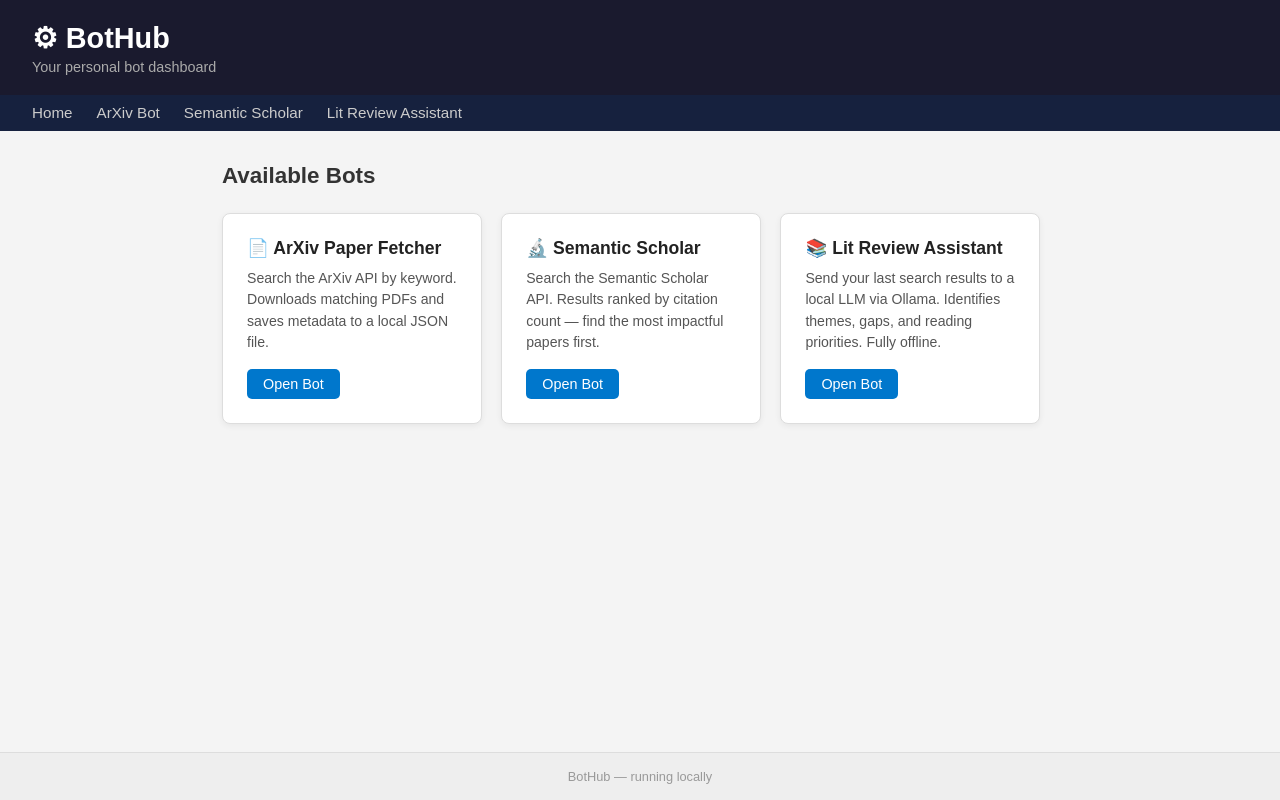
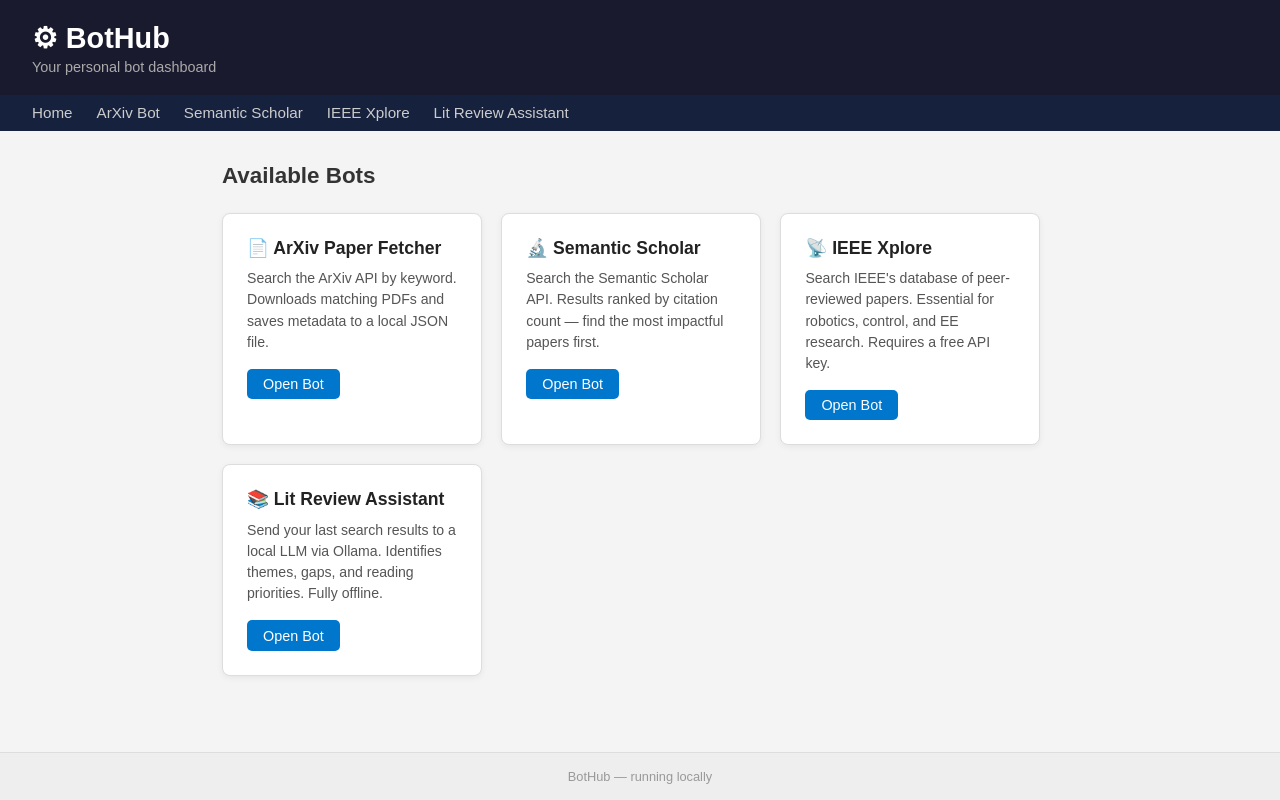
Before and after one commit to UmutAkti888/Bot_Fortress, a Flask app: page / in a window 1280 px wide. Run offline with Flask 3, Linux system fonts and the light colour scheme; some libraries are stand-ins or nearby versions.

Commit message:
Add IEEE Xplore bot with API key support, year filter, CSV export
- bots/ieee_bot.py: search by keyword, year range, citation sort
- bothub/templates/ieee.html: search form with year filter, citation badges, DOI links
- app.py: /ieee GET/POST route, /ieee/export CSV route, loads .env via python-dotenv
- .env.example: template for API key setup (safe to commit, no real keys)
- .gitignore: added ieee_results.json, clarified .env comment
- requirements.txt: added python-dotenv
- base.html, index.html: IEEE Xplore added to nav and dashboard

Co-Authored-By: Claude Sonnet 4.6 <noreply@anthropic.com>

```diff
--- a/bothub/app.py
+++ b/bothub/app.py
@@ -18,6 +18,14 @@ sys.path.insert(0, REPO_ROOT)
 from bots.arxiv_bot import search, download_pdfs
 from bots.semantic_scholar_bot import search as semantic_search
 from bots.lit_review_bot import load_papers, build_prompt, SYSTEM_MESSAGE
+from bots.ieee_bot import search as ieee_search
+
+# Load .env file if present (IEEE_API_KEY etc.)
+try:
+    from dotenv import load_dotenv
+    load_dotenv(os.path.join(REPO_ROOT, ".env"))
+except ImportError:
+    pass  # python-dotenv not installed — keys must be set as system env vars
 
 SEMANTIC_RESULTS_FILE = os.path.join(REPO_ROOT, "semantic_results.json")
 
@@ -201,6 +209,71 @@ def semantic_export():
     )
 
 
+@app.route("/ieee", methods=["GET", "POST"])
+def ieee():
+    api_key_set = bool(os.environ.get("IEEE_API_KEY", ""))
+
+    if request.method == "POST" and api_key_set:
+        raw_keywords = request.form.get("keywords", "")
+        max_results  = int(request.form.get("max_results", 10))
+        keywords     = [kw.strip() for kw in raw_keywords.split(",") if kw.strip()]
+        from_year    = request.form.get("from_year", "").strip()
+        to_year      = request.form.get("to_year",   "").strip()
+        from_year    = int(from_year) if from_year.isdigit() else None
+        to_year      = int(to_year)   if to_year.isdigit()   else None
+
+        try:
+            papers = ieee_search(keywords, max_results=max_results,
+                                 from_year=from_year, to_year=to_year)
+            return render_template(
+                "ieee.html",
+                papers=papers, last_query=raw_keywords,
+                max_results=max_results,
+                from_year=from_year or "", to_year=to_year or "",
+                api_key_set=api_key_set, searched=True,
+            )
+        except Exception as e:
+            return render_template(
+                "ieee.html",
+                papers=[], last_query=raw_keywords, max_results=max_results,
+                from_year=from_year or "", to_year=to_year or "",
+                api_key_set=api_key_set, searched=True, error=str(e),
+            )
+
+    return render_template(
+        "ieee.html",
+        papers=[], last_query="", max_results=10,
+        from_year="", to_year="",
+        api_key_set=api_key_set, searched=False,
+    )
+
+
+@app.route("/ieee/export", methods=["POST"])
+def ieee_export():
+    """Export last IEEE Xplore results as a CSV file."""
+    ieee_results_file = os.path.join(REPO_ROOT, "ieee_results.json")
+    papers = []
+    if os.path.exists(ieee_results_file):
+        with open(ieee_results_file, encoding="utf-8") as f:
+            papers = json.load(f)
+
+    output = io.StringIO()
+    output.write('\ufeff')  # UTF-8 BOM for Excel
+    writer = csv.writer(output)
+    writer.writerow(["Title", "Authors", "Year", "Citations", "Publication", "Abstract", "DOI", "Page", "PDF"])
+    for paper in papers:
+        writer.writerow([
+            paper["title"], ", ".join(paper["authors"]), paper["year"],
+            paper["citations"], paper["publication"], paper["abstract"],
+            paper["doi"], paper["url"], paper["pdf_url"],
+        ])
+    output.seek(0)
+    return Response(
+        output.getvalue(), mimetype="text/csv",
+        headers={"Content-Disposition": "attachment; filename=ieee_results.csv"}
+    )
+
+
 @app.route("/litreview", methods=["GET"])
 def litreview():
     """
--- a/bothub/requirements.txt
+++ b/bothub/requirements.txt
@@ -2,3 +2,4 @@ flask
 feedparser
 requests
 markdown
+python-dotenv
--- a/bothub/templates/base.html
+++ b/bothub/templates/base.html
@@ -27,6 +27,7 @@
         <a href="/">Home</a>
         <a href="/arxiv">ArXiv Bot</a>
         <a href="/semantic">Semantic Scholar</a>
+        <a href="/ieee">IEEE Xplore</a>
         <a href="/litreview">Lit Review Assistant</a>
     </nav>
 
--- a/bothub/templates/index.html
+++ b/bothub/templates/index.html
@@ -34,6 +34,12 @@
     </div>
 
     <div class="bot-card">
+        <h3>📡 IEEE Xplore</h3>
+        <p>Search IEEE's database of peer-reviewed papers. Essential for robotics, control, and EE research. Requires a free API key.</p>
+        <a href="/ieee" class="btn">Open Bot</a>
+    </div>
+
+    <div class="bot-card">
         <h3>📚 Lit Review Assistant</h3>
         <p>Send your last search results to a local LLM via Ollama. Identifies themes, gaps, and reading priorities. Fully offline.</p>
         <a href="/litreview" class="btn">Open Bot</a>
--- /dev/null
+++ b/bots/ieee_bot.py
@@ -0,0 +1,96 @@
+# ieee_bot.py — IEEE Xplore metadata search.
+# Uses the official IEEE Xplore API (requires a free API key from developer.ieee.org).
+# Terms of use: non-commercial educational/research use only.
+# Rate limits: 10 calls/second, 200 calls/day.
+
+import os
+import json
+import requests
+from urllib.parse import urlencode
+
+# Load API key from environment variable.
+# Set it in a .env file at the repo root: IEEE_API_KEY=your_key_here
+IEEE_API_KEY  = os.environ.get("IEEE_API_KEY", "")
+IEEE_BASE_URL = "https://ieeexploreapi.ieee.org/api/v1/search/articles"
+
+RESULTS_FILE  = os.path.join(os.path.dirname(__file__), "..", "ieee_results.json")
+
+
+def search(
+    keywords: list[str],
+    max_results: int = 10,
+    from_year: int = None,
+    to_year: int = None,
+) -> list[dict]:
+    """
+    Search IEEE Xplore for papers matching the given keywords.
+    Returns a list of paper metadata dicts.
+    Raises RuntimeError if no API key is configured.
+    """
+    if not IEEE_API_KEY:
+        raise RuntimeError(
+            "IEEE_API_KEY is not set. Add it to your .env file: IEEE_API_KEY=your_key_here"
+        )
+
+    # IEEE uses a single query string — join keywords with spaces (OR logic)
+    query = " ".join(keywords)
+
+    params = {
+        "apikey":      IEEE_API_KEY,
+        "querytext":   query,
+        "max_records": min(max_results, 200),  # IEEE max is 200 per request
+        "sort_field":  "article_number",
+        "sort_order":  "desc",
+    }
+
+    # Optional year range filter
+    if from_year:
+        params["start_year"] = from_year
+    if to_year:
+        params["end_year"] = to_year
+
+    url = IEEE_BASE_URL + "?" + urlencode(params)
+    print(f"[IEEE Bot] Querying: {url}")
+
+    response = requests.get(url, timeout=15)
+    response.raise_for_status()
+    data = response.json()
+
+    articles = data.get("articles", [])
+    if not articles:
+        print("[IEEE Bot] No results found.")
+        return []
+
+    results = []
+    for article in articles:
+        # Extract authors — IEEE returns a nested dict
+        authors_data = article.get("authors", {}).get("authors", [])
+        authors = [a.get("full_name", "") for a in authors_data]
+
+        # Build a PDF link if one is available
+        pdf_url = article.get("pdf_url", "")
+        if pdf_url and not pdf_url.startswith("http"):
+            pdf_url = "https://ieeexplore.ieee.org" + pdf_url
+
+        results.append({
+            "id":           str(article.get("article_number", "")),
+            "title":        article.get("title", "No title"),
+            "authors":      authors,
+            "year":         str(article.get("publication_year", "")),
+            "abstract":     article.get("abstract", ""),
+            "citations":    article.get("citing_paper_count", 0),
+            "doi":          article.get("doi", ""),
+            "url":          article.get("html_url", ""),
+            "pdf_url":      pdf_url,
+            "publication":  article.get("publication_title", ""),
+        })
+
+    # Sort by citation count — most cited first
+    results.sort(key=lambda p: p["citations"], reverse=True)
+
+    # Save to JSON for the Lit Review Assistant to read
+    with open(RESULTS_FILE, "w", encoding="utf-8") as f:
+        json.dump(results, f, indent=2, ensure_ascii=False)
+
+    print(f"[IEEE Bot] Found {len(results)} papers.")
+    return results
```
Also changed, not shown: bothub/templates/ieee.html (added, +121 -0 lines), 2 other files.
